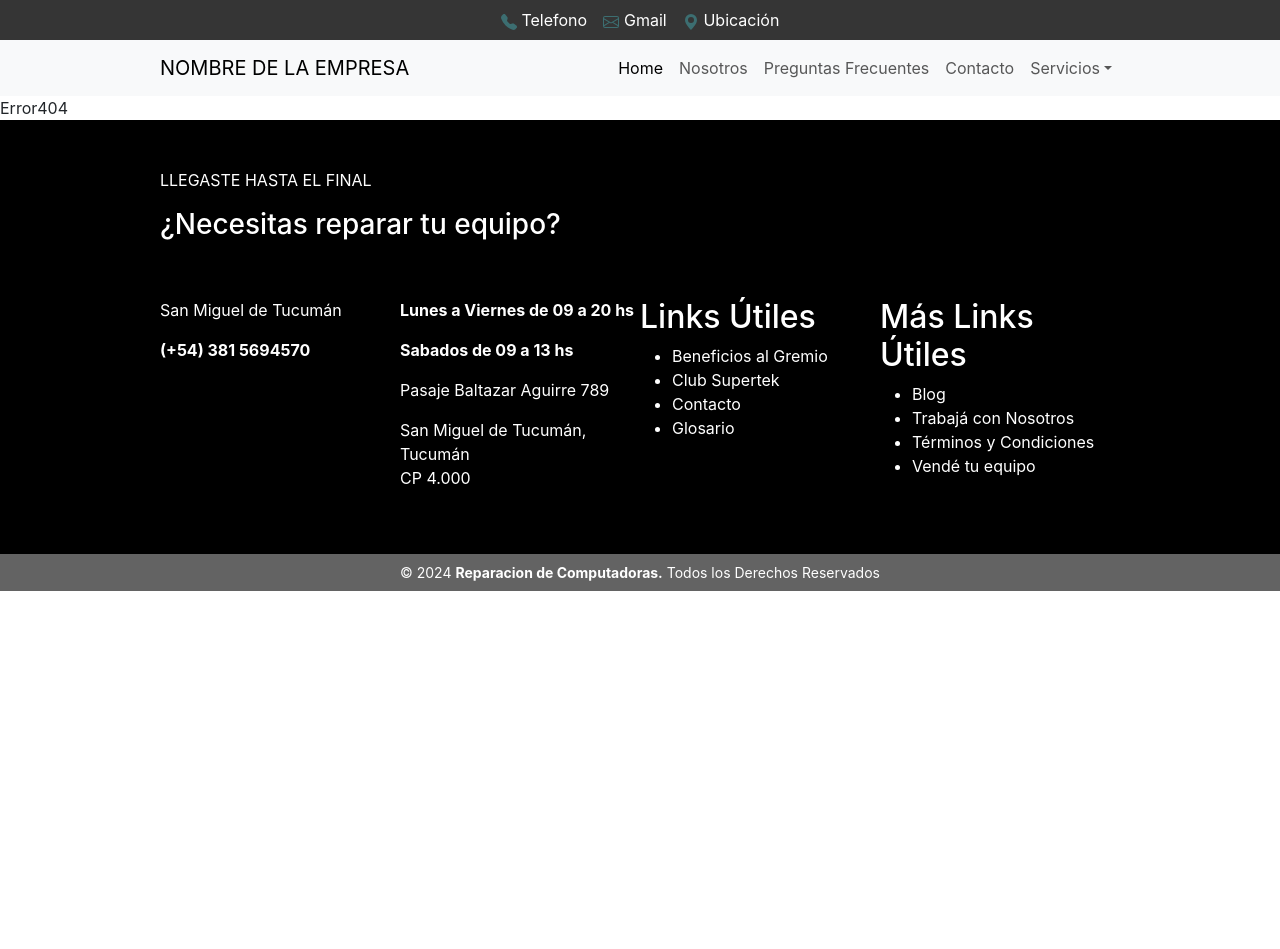
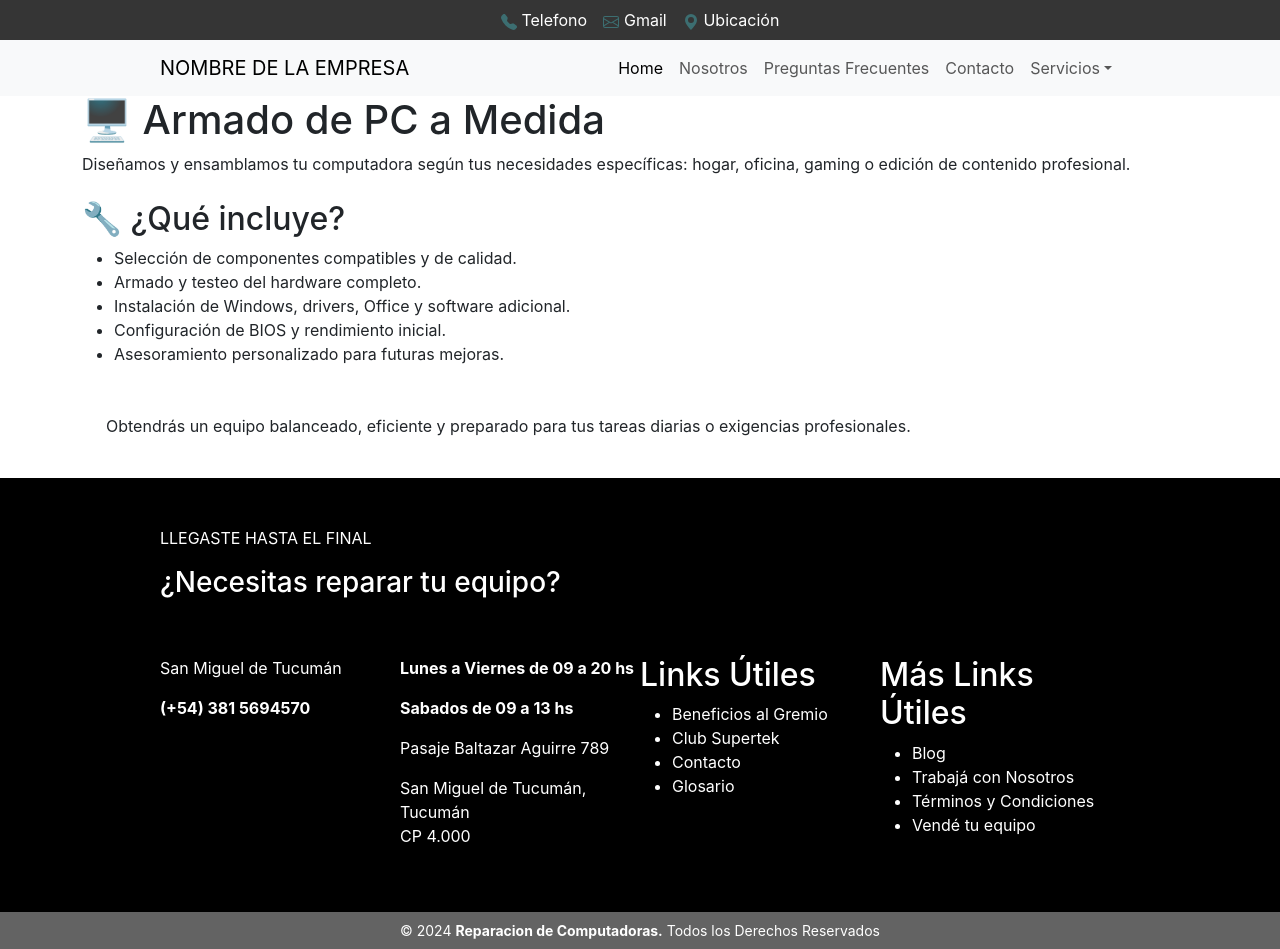
Before and after one commit to Daniel-Teseira/reparacionespc-react, a React (Create React App) app: page /armado-pc in a window 1280 px wide. Before the commit the page ends 800 px from the top, so only its background shows below. Built offline with nearby package versions, Linux system fonts and the light colour scheme.

Commit message:
se enlazo /service/n3

```diff
--- a/src/App.js
+++ b/src/App.js
@@ -7,6 +7,7 @@ import Home from './pages/home/Home';
 import Error from './pages/error/Error404';
 import Contact from './pages/contact/Contact';
 import Redes from './pages/services/SoporteRedes-14';
+import ArmadoPC from './pages/services/ArmadoPC';
 
 
 function App() {
@@ -20,6 +21,9 @@ function App() {
         <Route path='*' element={ <Error/>} />
         <Route path='/contact' element={ <Contact/> }/>
         <Route path='/soporte-redes' element={ <Redes/> }/>
+        <Route path='/armado-pc' element={ <ArmadoPC/> }/>
+        {/* Aquí puedes agregar más rutas para otros servicios */}
+        {/* Ejemplo: <Route path='/otro-servicio' element={<OtroServicio />} /> */}
       </Routes>
 
       <Footer/>
--- a/src/components/cards/Servicios.js
+++ b/src/components/cards/Servicios.js
@@ -29,7 +29,7 @@ const Servicios = () => {
       id: 4,
       titulo: "Armado de PC",
       descripcion: "Arma y diseña tu PC a medida según tus necesidades (Oficina o Gamer). Con instalación de Windows, Office y programas.",
-      link: "/armado-de-pc/",
+      link: "/armado-pc/",
       destacado: false
     },
     {
--- a/src/pages/services/ArmadoPC.js
+++ b/src/pages/services/ArmadoPC.js
@@ -4,7 +4,7 @@ import React from 'react';
 
 const ArmadoPC = () => {
   return (
-    <section className="p-6 md:p-12 max-w-4xl mx-auto">
+    <section className="p-6 md:p-12 max-w-4xl mx-auto container">
       <h1 className="text-3xl font-bold text-blue-800 mb-6">
         🖥️ Armado de PC a Medida
       </h1>
```
